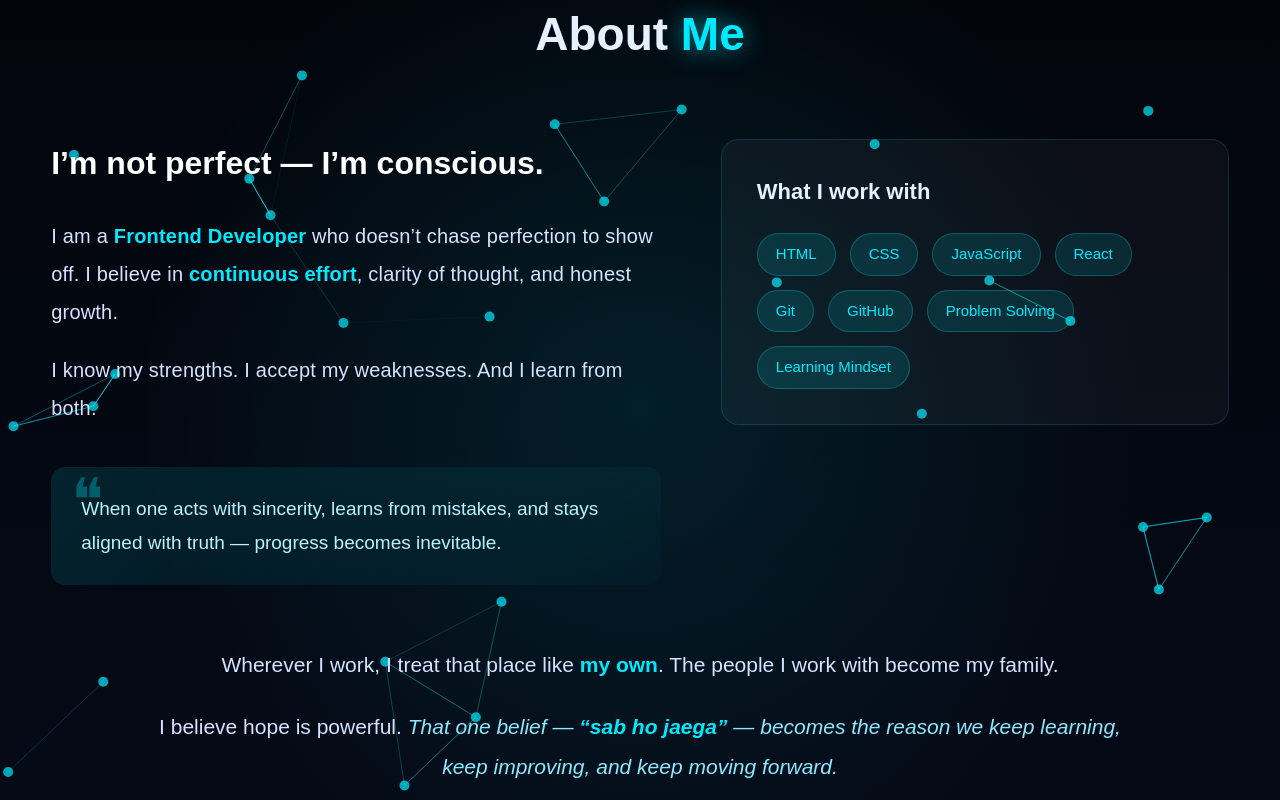
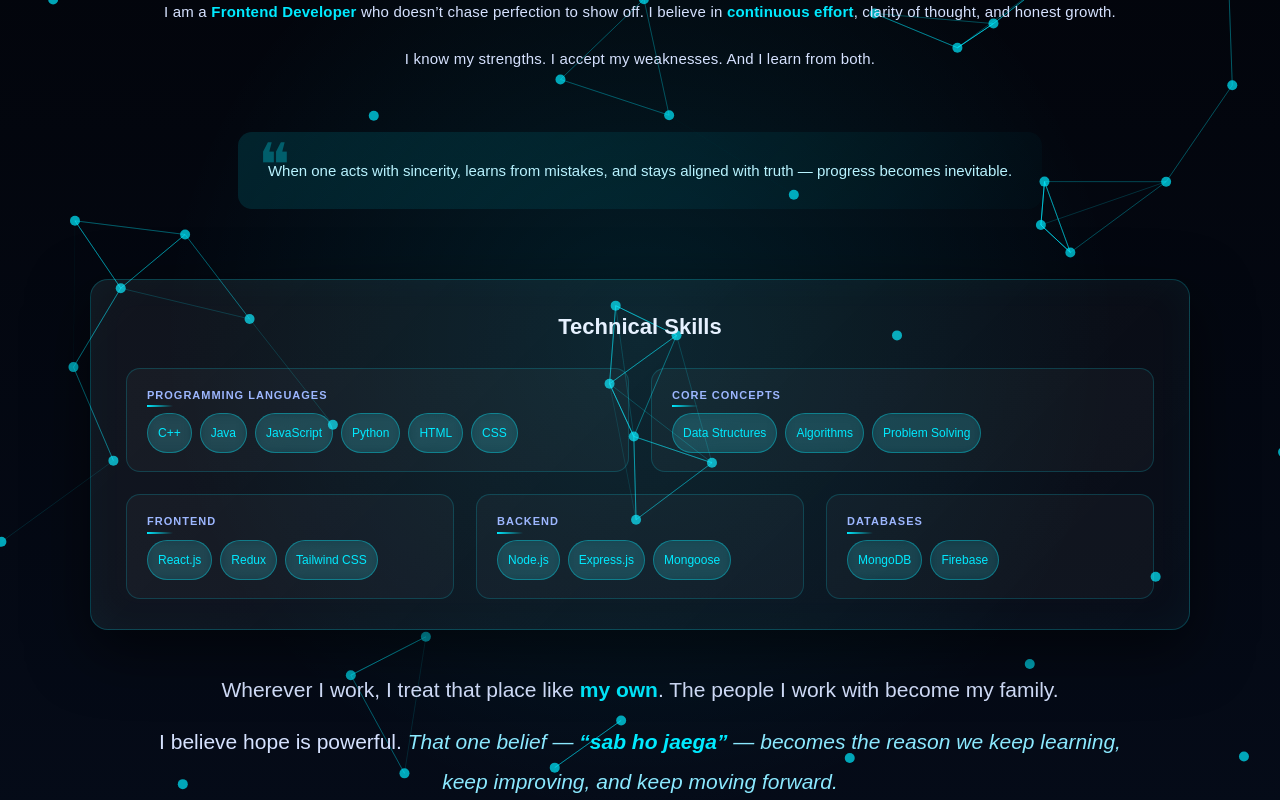
Before and after one commit to Harsh-krishna11/portfolio, a React (Create React App) app: page / in a window 1280 px wide. Shown: the part 940-1740 px from the top of the page. Built offline with nearby package versions, Linux system fonts and the light colour scheme.

Commit message:
commited

```diff
--- a/package.json
+++ b/package.json
@@ -3,6 +3,8 @@
   "version": "0.1.0",
   "private": true,
   "dependencies": {
+    "@react-three/drei": "^9.122.0",
+    "@react-three/fiber": "^8.18.0",
     "@testing-library/dom": "^10.4.1",
     "@testing-library/jest-dom": "^6.9.1",
     "@testing-library/react": "^16.3.2",
@@ -16,6 +18,7 @@
     "react-router-dom": "^6.22.3",
     "react-scripts": "5.0.1",
     "react-simple-typewriter": "^5.0.1",
+    "three": "^0.182.0",
     "web-vitals": "^2.1.4"
   },
   "scripts": {
--- a/src/components/AboutSection.jsx
+++ b/src/components/AboutSection.jsx
@@ -1,5 +1,5 @@
 import { motion } from "framer-motion";
-import {  useEffect, useState } from "react";
+import { useEffect, useState } from "react";
 import Particles, { initParticlesEngine } from "@tsparticles/react";
 import { loadSlim } from "@tsparticles/slim";
 
@@ -48,7 +48,7 @@ function AboutSection() {
             },
             particles: {
               number: {
-                value: 50,
+                value: 80,
                 density: {
                   enable: true,
                   area: 800,
@@ -129,22 +129,66 @@ function AboutSection() {
             variants={fadeUp}
           >
             <div className="ai-about__card">
-              <h4>What I work with</h4>
-              <div className="ai-skills">
-                {[
-                  "HTML",
-                  "CSS",
-                  "JavaScript",
-                  "React",
-                  "Git",
-                  "GitHub",
-                  "Problem Solving",
-                  "Learning Mindset",
-                ].map((skill, i) => (
-                  <span key={i} className="ai-skill">
-                    {skill}
-                  </span>
-                ))}
+              <h4>Technical Skills</h4>
+              <div className="ai-skills-layout">
+                <div className="ai-skills-group">
+                  <h5>Programming Languages</h5>
+                  <div className="ai-skills">
+                    {["C++", "Java", "JavaScript", "Python", "HTML", "CSS"].map(
+                      (skill, i) => (
+                        <span key={i} className="ai-skill">
+                          {skill}
+                        </span>
+                      ),
+                    )}
+                  </div>
+                </div>
+
+                <div className="ai-skills-group">
+                  <h5>Core Concepts</h5>
+                  <div className="ai-skills">
+                    {["Data Structures", "Algorithms", "Problem Solving"].map(
+                      (skill, i) => (
+                        <span key={i} className="ai-skill">
+                          {skill}
+                        </span>
+                      ),
+                    )}
+                  </div>
+                </div>
+
+                <div className="ai-skills-group">
+                  <h5>Frontend</h5>
+                  <div className="ai-skills">
+                    {["React.js", "Redux", "Tailwind CSS"].map((skill, i) => (
+                      <span key={i} className="ai-skill">
+                        {skill}
+                      </span>
+                    ))}
+                  </div>
+                </div>
+
+                <div className="ai-skills-group">
+                  <h5>Backend</h5>
+                  <div className="ai-skills">
+                    {["Node.js", "Express.js", "Mongoose"].map((skill, i) => (
+                      <span key={i} className="ai-skill">
+                        {skill}
+                      </span>
+                    ))}
+                  </div>
+                </div>
+
+                <div className="ai-skills-group">
+                  <h5>Databases</h5>
+                  <div className="ai-skills">
+                    {["MongoDB", "Firebase"].map((skill, i) => (
+                      <span key={i} className="ai-skill">
+                        {skill}
+                      </span>
+                    ))}
+                  </div>
+                </div>
               </div>
             </div>
           </motion.div>
--- /dev/null
+++ b/src/components/VFXParticles.jsx
@@ -0,0 +1,164 @@
+// import { Canvas, useFrame, useThree } from "@react-three/fiber";
+// import { useMemo, useRef } from "react";
+// import * as THREE from "three";
+
+// function BackgroundParticles() {
+//   const ref = useRef();
+//   const { viewport } = useThree();
+//   const COUNT = 900;
+
+//   // screen-space positions
+//   const positions = useMemo(() => {
+//     const arr = new Float32Array(COUNT * 3);
+//     for (let i = 0; i < COUNT; i++) {
+//       arr[i * 3] = (Math.random() - 0.5) * viewport.width;
+//       arr[i * 3 + 1] = (Math.random() - 0.5) * viewport.height;
+//       arr[i * 3 + 2] = 0; // flat
+//     }
+//     return arr;
+//   }, [viewport]);
+
+//   // slow ambient drift (NO accumulation)
+//   useFrame(() => {
+//     if (!ref.current) return;
+//     const pos = ref.current.geometry.attributes.position.array;
+
+//     for (let i = 0; i < COUNT; i++) {
+//       pos[i * 3] += 0.001;
+//       pos[i * 3 + 1] += 0.001;
+
+//       if (pos[i * 3] > viewport.width / 2) pos[i * 3] = -viewport.width / 2;
+//       if (pos[i * 3 + 1] > viewport.height / 2)
+//         pos[i * 3 + 1] = -viewport.height / 2;
+//     }
+
+//     ref.current.geometry.attributes.position.needsUpdate = true;
+//   });
+
+//   return (
+//     <points ref={ref}>
+//       <bufferGeometry>
+//         <bufferAttribute
+//           attach="attributes-position"
+//           array={positions}
+//           count={positions.length / 3}
+//           itemSize={3}
+//         />
+//       </bufferGeometry>
+//       <pointsMaterial
+//         size={1.5}
+//         color="#00eaff"
+//         opacity={0.6}
+//         transparent
+//         blending={THREE.AdditiveBlending}
+//         depthWrite={false}
+//       />
+//     </points>
+//   );
+// }
+
+// export default function VFXParticles() {
+//   return (
+//     <Canvas
+//       orthographic
+//       camera={{ zoom: 80, position: [0, 0, 10] }}
+//       gl={{ alpha: true }}
+//       style={{
+//         position: "fixed",
+//         inset: 0,
+//         zIndex: 9999,
+//       }}
+//     >
+//       <BackgroundParticles />
+//     </Canvas>
+//   );
+// }
+
+
+import { Canvas, useFrame, useThree } from "@react-three/fiber";
+import { useMemo, useRef } from "react";
+import * as THREE from "three";
+
+// very light pseudo-noise (fast + no lib)
+function noise(x, y, t) {
+  return Math.sin(x * 0.6 + t) + Math.cos(y * 0.6 + t);
+}
+
+function BackgroundParticles() {
+  const ref = useRef();
+  const { viewport } = useThree();
+  const COUNT = 900;
+
+  const positions = useMemo(() => {
+    const arr = new Float32Array(COUNT * 3);
+    for (let i = 0; i < COUNT; i++) {
+      arr[i * 3] = (Math.random() - 0.5) * viewport.width;
+      arr[i * 3 + 1] = (Math.random() - 0.5) * viewport.height;
+      arr[i * 3 + 2] = 0;
+    }
+    return arr;
+  }, []);
+
+  useFrame(({ clock }) => {
+    if (!ref.current) return;
+
+    const t = clock.elapsedTime * 0.15;
+    const pos = ref.current.geometry.attributes.position.array;
+
+    for (let i = 0; i < COUNT; i++) {
+      const ix = i * 3;
+      const x = pos[ix];
+      const y = pos[ix + 1];
+
+      // FLOW FIELD DIRECTION
+      const angle = noise(x * 0.05, y * 0.05, t);
+      const vx = Math.cos(angle) * 0.015;
+      const vy = Math.sin(angle) * 0.015;
+
+      pos[ix] += vx;
+      pos[ix + 1] += vy;
+
+      // wrap screen
+      if (pos[ix] > viewport.width / 2) pos[ix] = -viewport.width / 2;
+      if (pos[ix] < -viewport.width / 2) pos[ix] = viewport.width / 2;
+      if (pos[ix + 1] > viewport.height / 2) pos[ix + 1] = -viewport.height / 2;
+      if (pos[ix + 1] < -viewport.height / 2) pos[ix + 1] = viewport.height / 2;
+    }
+
+    ref.current.geometry.attributes.position.needsUpdate = true;
+  });
+
+  return (
+    <points ref={ref}>
+      <bufferGeometry>
+        <bufferAttribute
+          attach="attributes-position"
+          array={positions}
+          count={positions.length / 3}
+          itemSize={3}
+        />
+      </bufferGeometry>
+      <pointsMaterial
+        size={1.5} // 🔑 smaller = elegant
+        color="#00eaff"
+        opacity={1}
+        transparent
+        blending={THREE.AdditiveBlending}
+        depthWrite={false}
+      />
+    </points>
+  );
+}
+
+export default function VFXParticles() {
+  return (
+    <Canvas
+      orthographic
+      camera={{ zoom: 90, position: [0, 0, 10] }}
+      gl={{ alpha: true }}
+      dpr={[1, 1.5]}
+    >
+      <BackgroundParticles />
+    </Canvas>
+  );
+}
--- a/src/pages/Project.jsx
+++ b/src/pages/Project.jsx
@@ -1,6 +1,7 @@
 import { useParams } from "react-router-dom";
 import { motion } from "framer-motion";
 import projects from "../data/Projects";
+import VFXParticles from "../components/VFXParticles";
 
 const fadeUp = {
   hidden: { opacity: 0, y: 30 },
@@ -23,6 +24,10 @@ function Project() {
   return (
     <>
       {/* HERO */}
+      <div className="ai-project-page">
+        <div className="ai-project-page__bg">
+          <VFXParticles />
+        </div>
         <section className="ai-project-hero">
           <motion.div
             className="ai-project-hero__content"
@@ -107,6 +112,7 @@ function Project() {
             </div>
           </div>
         </section>
+      </div>
     </>
   );
 }
--- a/src/style.css
+++ b/src/style.css
@@ -409,11 +409,11 @@ section {
 
 .ai-about {
   position: relative;
-  padding: 14rem 0;
+  /* padding: 9rem; */
   background: linear-gradient(180deg, #02040a, #050b18);
   color: #cfd8ff;
   overflow: hidden;
-  min-height: 100vh;
+  min-height: auto;
 }
 
 .ai-about::before {
@@ -463,9 +463,9 @@ section {
 
 .ai-about__title {
   text-align: center;
-  font-size: 4.6rem;
+  font-size: 4.5rem;
   font-weight: 900;
-  margin-bottom: 7rem;
+  margin-bottom: 3rem;
   color: #e6f1ff;
 }
 
@@ -473,8 +473,9 @@ section {
 
 .ai-about__grid {
   display: grid;
-  grid-template-columns: 1.2fr 1fr;
-  gap: 6rem;
+  grid-template-columns: 1fr;
+  gap: 3rem;
+  align-items: center;
 }
 
 
@@ -482,14 +483,14 @@ section {
   max-width: 1000px;
   margin: 0 auto;
   text-align: center;
-  padding-top: 2rem;
+  padding-top: 4rem;
 }
 
 .ai-about__philosophy p {
   font-size: 2.1rem;
   line-height: 1.9;
   color: #d6e2ff;
-  margin-bottom: 2.2rem;
+  margin-bottom: 1.3rem;
 }
 
 .ai-about__philosophy strong {
@@ -503,17 +504,24 @@ section {
 
 
 /* TEXT */
-
+.ai-about__text {
+  display: flex;
+  flex-direction: column;
+  align-items: center;
+  justify-content: center;
+  margin: 0 auto;
+}
 .ai-about__text h3 {
-  font-size: 3.2rem;
+  font-size: 2rem;
   font-weight: 800;
-  margin-bottom: 3rem;
+  margin-bottom: 1rem;
   color: #ffffff;
 }
 
 .ai-about__text p {
-  font-size: 2rem;
-  line-height: 1.9;
+  align-self: center;
+  font-size: 1.5rem;
+  line-height: 1.8;
   letter-spacing: 0.2px;
   color: #d6e2ff;
   margin-bottom: 2rem;
@@ -538,7 +546,7 @@ section {
     rgba(0, 234, 255, 0.12),
     rgba(0, 234, 255, 0.02)
   );
-  font-size: 1.9rem;
+  font-size: 1.5rem;
   line-height: 1.8;
   color: #b8f3ff;
   position: relative;
@@ -556,41 +564,120 @@ section {
 /* SIDE CARD */
 
 .ai-about__card {
-  background: rgba(255, 255, 255, 0.04);
-  border: 1px solid rgba(0, 234, 255, 0.15);
+  width: 100%;
+  max-width: 1100px;
+  margin: 0 auto;
+  padding: 3rem 3.5rem;
+
+  background: linear-gradient(
+    135deg,
+    rgba(255, 255, 255, 0.06),
+    rgba(255, 255, 255, 0.02)
+  );
+
+  border: 1px solid rgba(0, 234, 255, 0.22);
   border-radius: 18px;
-  padding: 3.5rem;
   backdrop-filter: blur(14px);
-  transition: transform 0.6s ease, box-shadow 0.6s ease;
+
+  box-shadow:
+    inset 0 0 40px rgba(0, 234, 255, 0.04),
+    0 20px 60px rgba(0, 0, 0, 0.55);
+
+  transition: transform 0.5s ease, box-shadow 0.5s ease;
 }
 
 .ai-about__card:hover {
-  transform: translateY(-8px);
-  box-shadow: 0 30px 80px rgba(0, 234, 255, 0.15);
+  transform: translateY(-6px);
+  box-shadow:
+    inset 0 0 40px rgba(0, 234, 255, 0.06),
+    0 30px 80px rgba(0, 234, 255, 0.18);
 }
 
+
 .ai-about__card h4 {
+  text-align: center;
   font-size: 2.2rem;
   margin-bottom: 2.5rem;
   color: #e6f1ff;
 }
 
 /* SKILLS */
+.ai-skills-group {
+  margin-bottom: 0;
+  width: 100%;
+  background: rgba(255, 255, 255, 0.03);
+  padding: 1.8rem 2rem;
+  border-radius: 14px;
+  border: 1px solid rgba(0, 234, 255, 0.18);
+}
+
+.ai-skills-group h5 {
+  font-size: 1.1rem;
+  font-weight: 700;
+  letter-spacing: 1px;
+  text-transform: uppercase;
+  margin-bottom: 1rem;
+  color: #9db7ff;
+  position: relative;
+}
+
+.ai-skills-group h5::after {
+  content: "";
+  position: absolute;
+  left: 0;
+  bottom: -4px;
+  width: 26px;
+  height: 2px;
+  background: linear-gradient(90deg, #00eaff, transparent);
+}
 
 .ai-skills {
   display: flex;
   flex-wrap: wrap;
-  gap: 1.4rem;
+  gap:0.5rem 0.8rem;
 }
 
+.ai-skills-layout {
+  display: grid;
+  grid-template-columns: repeat(6, 1fr);
+  gap: 2.2rem ;
+}
+
+/* First row: 2 items */
+.ai-skills-group:nth-child(1),
+.ai-skills-group:nth-child(2) {
+  grid-column: span 3;
+}
+
+/* Second row: 3 items */
+.ai-skills-group:nth-child(3),
+.ai-skills-group:nth-child(4),
+.ai-skills-group:nth-child(5) {
+  grid-column: span 2;
+}
+
+
 .ai-skill {
-  padding: 0.9rem 1.8rem;
-  font-size: 1.5rem;
+  width: auto;
+  text-align: center;
+  padding: 1rem 1rem;
+  font-size: 1.2rem;
   border-radius: 999px;
-  background: rgba(0, 234, 255, 0.12);
+  background: rgba(0, 234, 255, 0.14);
   color: #00eaff;
-  border: 1px solid rgba(0, 234, 255, 0.25);
+  border: 1px solid rgba(0, 234, 255, 0.35);
+  backdrop-filter: blur(6px);
+  transition: all 0.35s ease;
+  justify-self: start;
+  white-space: nowrap;
 }
+
+.ai-skill:hover {
+  background: rgba(0, 234, 255, 0.22);
+  box-shadow: 0 0 18px rgba(0, 234, 255, 0.45);
+  transform: translateY(-3px);
+}
+
 
 /* RESPONSIVE */
 
@@ -600,8 +687,14 @@ section {
   }
 
   .ai-about__title {
-    font-size: 3.4rem;
+    font-size: 3rem;
   }
+
+  .ai-about__text {
+  max-width: 520px;
+  text-align: center;
+}
+
 
   .ai-about__text h3 {
     font-size: 2.6rem;
@@ -610,6 +703,18 @@ section {
   .ai-about__text p {
     font-size: 1.85rem;
   }
+   .ai-skills {
+    grid-template-columns: repeat(2, 1fr);
+  }
+
+  .ai-skills-layout {
+    grid-template-columns: 1fr;
+  }
+
+  .ai-skills-group {
+    grid-column: span 6 !important;
+  }
+
 }
 
 /* ======================================================
@@ -617,7 +722,7 @@ section {
 ====================================================== */
 
 .ai-projects {
-  padding: 14rem 0;
+  padding: 10rem 0;
   background: linear-gradient(180deg, #050b18, #02040a);
   color: #d6e2ff;
 }
@@ -819,7 +924,7 @@ section {
 ====================================================== */
 
 .ai-contact {
-  padding: 14rem 0;
+  padding: 3rem 0;
   background: linear-gradient(180deg, #02040a, #050b18);
   color: #d6e2ff;
   text-align: center;
@@ -957,6 +1062,7 @@ section {
 .ai-footer {
   padding: 10rem 0 4rem;
   background: linear-gradient(180deg, #02040a, #000);
+
   color: #d6e2ff;
 }
 
@@ -1100,12 +1206,45 @@ section {
 /* ===============================
    AI PROJECT DETAILS – FIXED
 ================================ */
+/* PAGE WRAPPER */
+.ai-project-page {
+  position: relative;
+  min-height: 100vh;
+  background: linear-gradient(180deg, #02040a, #000);
+}
+
+/* FULL PAGE PARTICLE BACKGROUND */
+.ai-project-page__bg {
+  position: fixed;              /* ⭐ FULL PAGE */
+  inset: 0;
+  z-index: 10;
+  pointer-events: none;
+}
+
+.ai-project-page__bg canvas {
+  width: 100%;
+  height: 100%;
+  display: block;
+}
+
+/* CONTENT ABOVE PARTICLES */
+.ai-project-hero,
+.ai-project-details {
+  position: relative;
+  z-index: 0;
+}
+
+
 
 .ai-project-hero {
   padding: 10rem 0 6rem;
-  background: linear-gradient(135deg, #060b14, #02040a);
   text-align: center;
   color: #e6f1ff;
+  background: linear-gradient(
+    135deg,
+    rgba(6, 11, 20, 0.85),
+    rgba(2, 4, 10, 0.85)
+  );
 }
 
 .ai-project-hero h1 {
@@ -1129,7 +1268,11 @@ section {
 
 .ai-project-details {
   padding: 6rem 0 10rem;
-  background: linear-gradient(180deg, #02040a, #050b18);
+  background: linear-gradient(
+    180deg,
+    rgba(2, 4, 10, 0.85),
+    rgba(5, 11, 24, 0.85)
+  );
 }
 
 /* GRID */
@@ -1227,3 +1370,15 @@ section {
     grid-template-columns: 1fr;
   }
 }
+
+
+@media (max-width: 768px) {
+  .ai-about__card {
+    padding: 2.5rem;
+  }
+
+  .ai-skill {
+    font-size: 1.35rem;
+    padding: 0.8rem 1.6rem;
+  }
+}
```
Also changed, not shown: 1 other file (tests, documents, lock files or other folders). Lines whose indentation alone changed are shown as unchanged.
